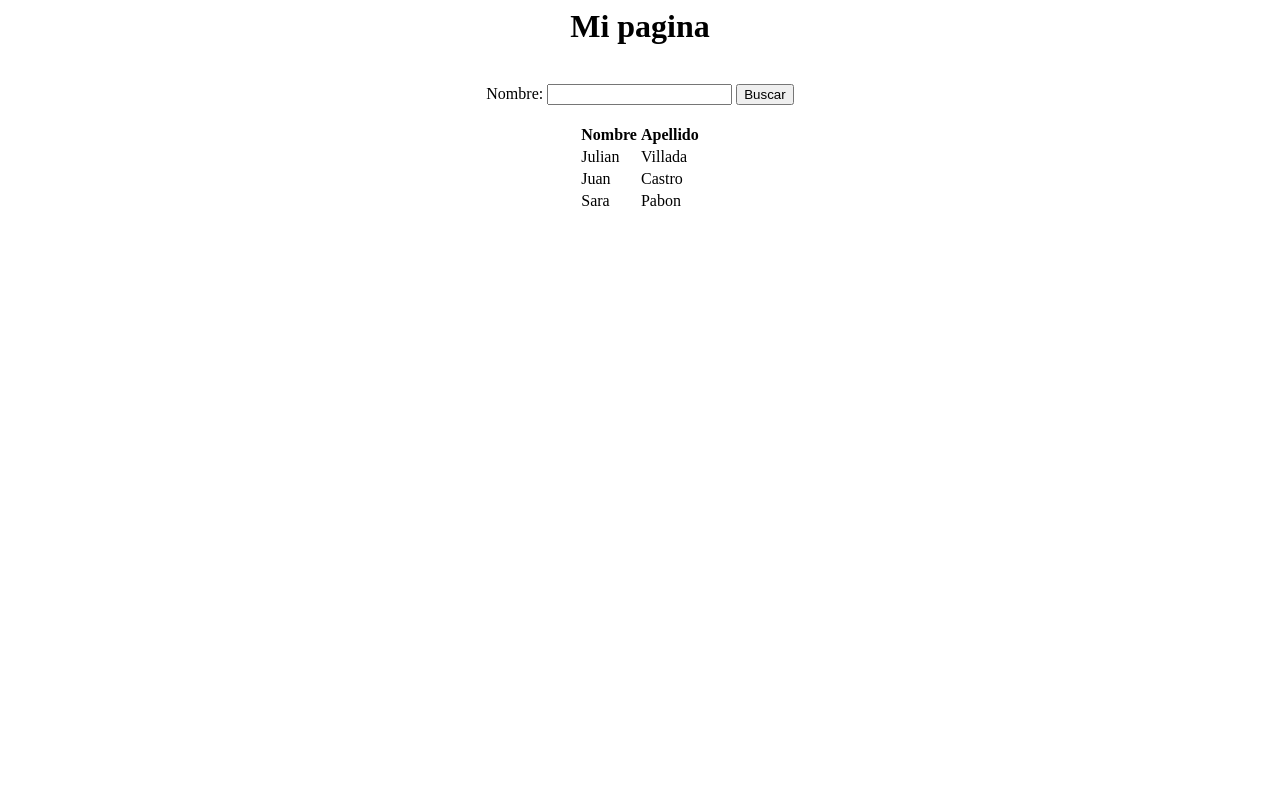
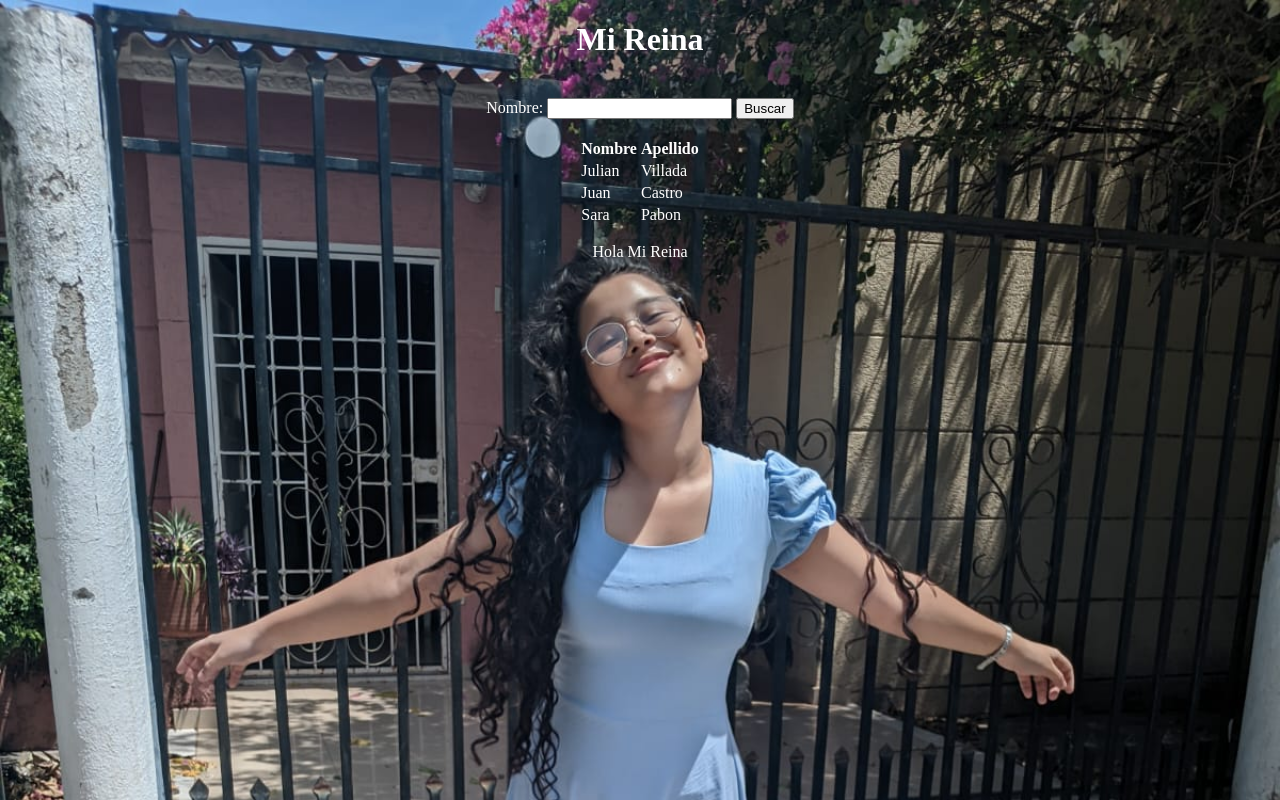
Before and after one commit to PC-tech1912/Programacion, a plain HTML site: page index.html in a window 1280 px wide. Drawn offline with Linux system fonts and the light colour scheme.

Commit message:
Cambio a mi Reina

```diff
--- a/index.html
+++ b/index.html
@@ -1,9 +1,19 @@
+<!DOCTYPE html>
+<html lang="en">
 <head>
+	<meta charset="UTF-8">
+	<meta name="viewport" content="width=device-width, initial-scale=1.0">
+	<title>Document</title>
+	<link rel="stylesheet" href="stilos.css">
 
 </head>
 <body>
+
+</body>
+</html>
+<body>
 	<center>
-		<h1>Mi pagina</h1>
+		<h1>Mi Reina</h1>
 
 		<br/>
 		<label>Nombre: </label>
@@ -32,5 +42,6 @@
 				<td>Pabon</td>
 			</tr>
 		</table>
+		<p>Hola Mi Reina</p>
 	</center>
 </body>
--- /dev/null
+++ b/stilos.css
@@ -0,0 +1,8 @@
+@import "c:\Users\luisl\Programacion\estilos.css";
+    body {
+        background-image: url('car5.jpg'); /* Ruta a tu imagen */
+        background-size: cover; /* Ajusta la imagen para cubrir todo el fondo */
+        background-repeat: no-repeat; /* Evita que la imagen se repita */
+        background-attachment: fixed; /* Mantiene la imagen fija al hacer scroll */
+        color: white; /* Cambia el color del texto para que sea legible sobre el fondo */
+    }
```
Also changed, not shown: car5.jpg (added).
